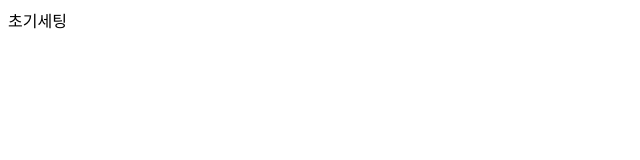
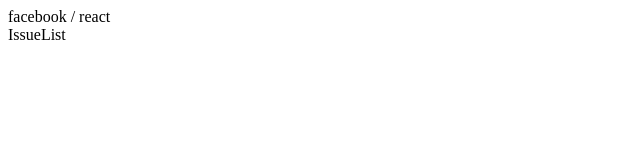
Before and after one commit to lyeejj/pre-onboarding-12th-issue-list, a React (Create React App) app: page / in a window 1280 px wide. Shown: the top 160 px of the page, without its empty margins (0-640 px from the left). Built offline with nearby package versions, Linux system fonts and the light colour scheme.

Commit message:
feat: Router, Suspense, lazy 설정

```diff
--- a/src/App.tsx
+++ b/src/App.tsx
@@ -1,5 +1,23 @@
+import { Routes, Route } from 'react-router-dom';
+import { Suspense, lazy } from 'react';
+import Layout from './components/layout/Layout';
+import Spinner from './components/layout/Spinner';
+
+const IssueList = lazy(() => import('./pages/IssueList'));
+const IssueDetail = lazy(() => import('./pages/IssueDetail'));
+const NotFoundPage = lazy(() => import('./pages/NotFoundPage'));
+
 function App() {
-	return <>초기세팅</>;
+	return (
+		<Layout>
+			<Suspense fallback={<Spinner />}>
+				<Routes>
+					<Route path="/" element={<IssueList />} />
+					<Route path="/issue/:issue_number" element={<IssueDetail />} />
+					<Route path="*" element={<NotFoundPage />} />
+				</Routes>
+			</Suspense>
+		</Layout>
+	);
 }
-
 export default App;
--- a/src/index.tsx
+++ b/src/index.tsx
@@ -1,12 +1,13 @@
-import React from "react";
-import ReactDOM from "react-dom/client";
-import App from "./App";
+import React from 'react';
+import ReactDOM from 'react-dom/client';
+import { BrowserRouter } from 'react-router-dom';
+import App from './App';
 
-const root = ReactDOM.createRoot(
-  document.getElementById("root") as HTMLElement
+const root = ReactDOM.createRoot(document.getElementById('root') as HTMLElement);
+root.render(
+	<BrowserRouter>
+		<React.StrictMode>
+			<App />
+		</React.StrictMode>
+	</BrowserRouter>,
 );
-root.render(
-  <React.StrictMode>
-    <App />
-  </React.StrictMode>
-);
```
